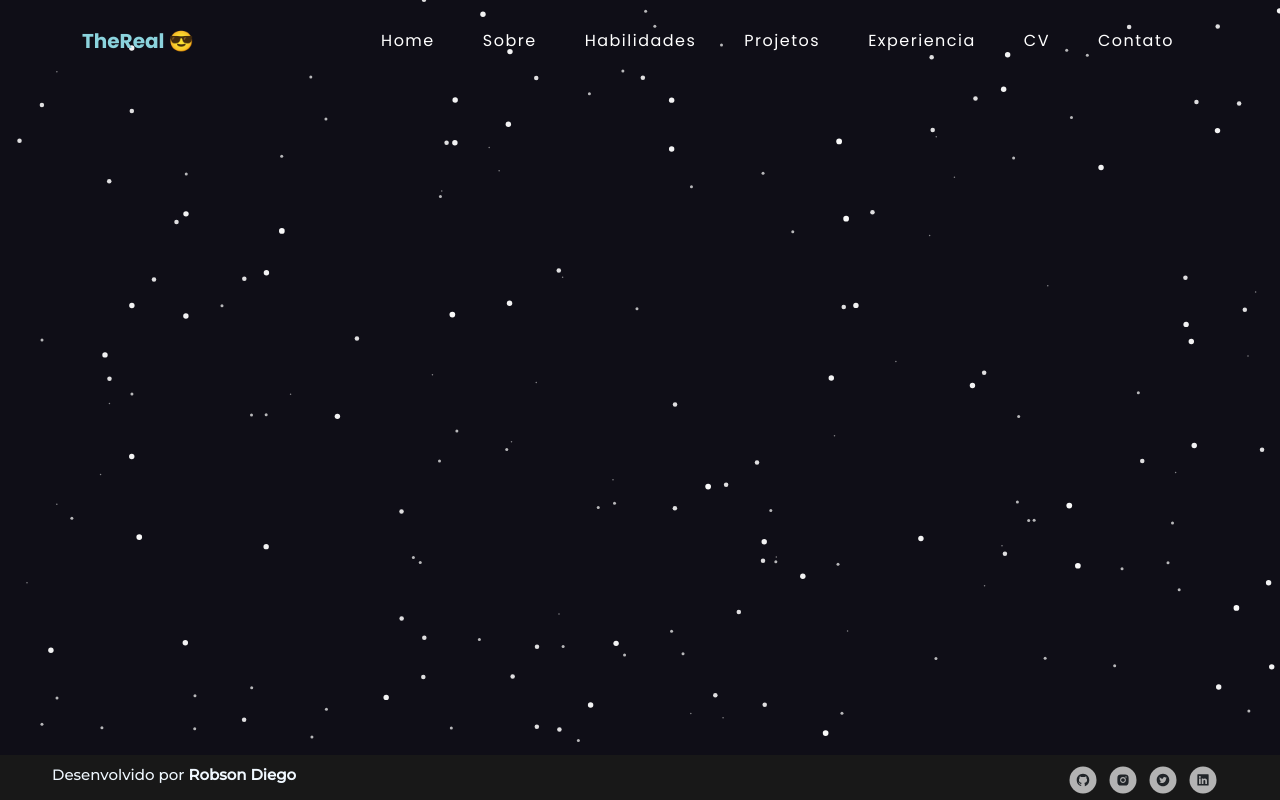
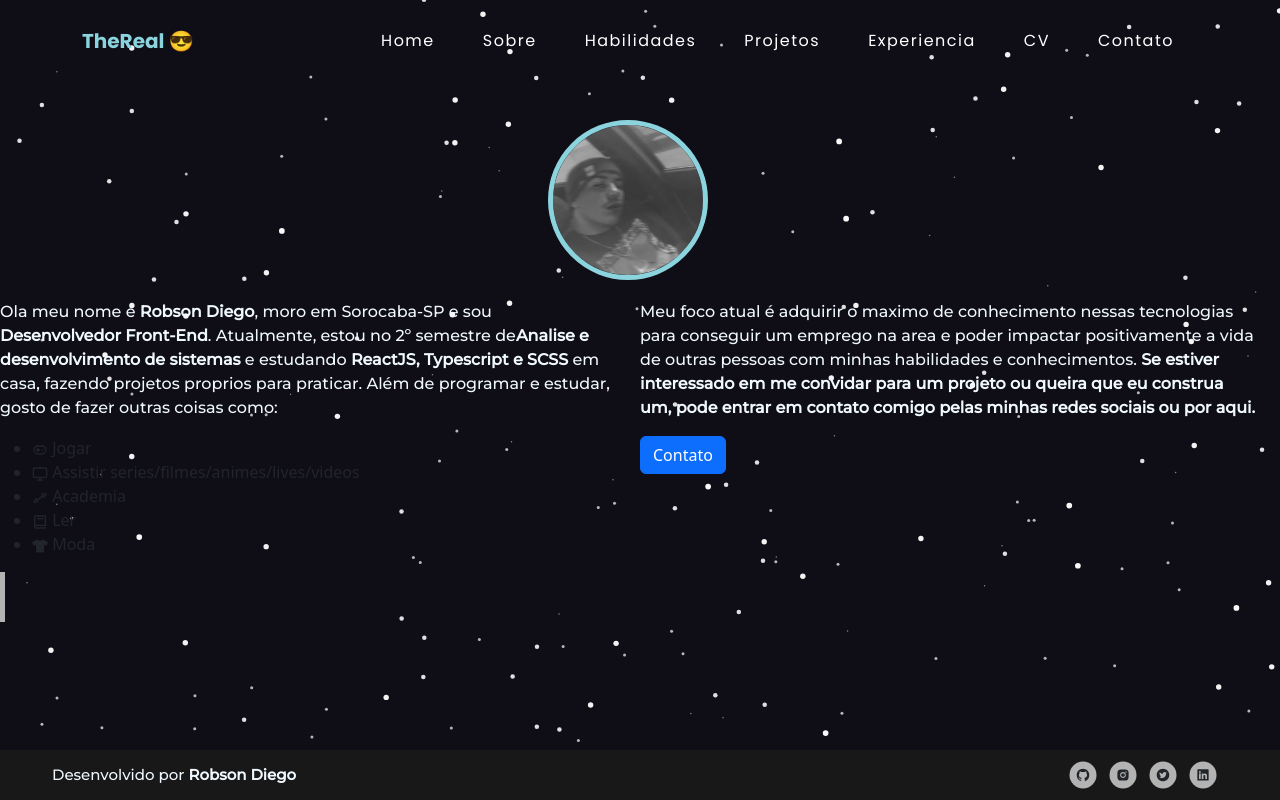
Before and after one commit to TheRealsz/Portfolio, a React (Create React App) app: page /Sobre in a window 1280 px wide. Built offline with nearby package versions, Linux system fonts and the light colour scheme.

Commit message:
Adicionando conteudo a pagina de sobre

```diff
--- a/src/App.tsx
+++ b/src/App.tsx
@@ -19,7 +19,7 @@ import 'bootstrap/dist/css/bootstrap.min.css';
 // ButtonHTMLAtributtes como props, ver alguma forma de utilizar isso na aplicacao
 // Arrumar as cores
 // Ver se em algum momento irei precisar de usar o useState/useEffect/Contexts (Provavelmente nao)
-
+// Add componente que muda idioma dos textos para ingles (chamar atencao de recrutadores gringos)
 function App() {
   return (
     <BrowserRouter>
--- a/src/pages/Contato.tsx
+++ b/src/pages/Contato.tsx
@@ -1,5 +1,6 @@
 import Particle from "../components/Particle"
 
+// Colocar redes sociais aqui tambem
 export function Contato(){
     return(
         <Particle/>
--- a/src/pages/Experiencia.tsx
+++ b/src/pages/Experiencia.tsx
@@ -1,5 +1,6 @@
 import Particle from "../components/Particle";
 
+// Falar que estou disp pra emprego ou pra algum projeto para trabalhar junto ou um trabalho para fazer so
 export function Experiencia(){
     return(
         <Particle/>
--- a/src/pages/Habilidades.tsx
+++ b/src/pages/Habilidades.tsx
@@ -1,5 +1,6 @@
 import Particle from "../components/Particle";
 
+// Skills e ferramentas que uso + dias que codei API GITHUB
 export function Habilidades(){
     return(
         <Particle/>
--- a/src/pages/Home.tsx
+++ b/src/pages/Home.tsx
@@ -4,6 +4,7 @@ import Typewriter from 'typewriter-effect'
 import { useNavigate } from "react-router-dom"
 import mainHome from '../assets/mainHome.png'
 import '../styles/home.scss'
+
 
 export function Home(){
 
@@ -15,7 +16,7 @@ export function Home(){
 
     return(
         <section>
-            <Container fluid id="home">
+            <Container fluid id="defaultContainer">
                 <Particle/>
                 <Container className="main-content-home">
                     <Row className="mainRowHome">
--- a/src/pages/Sobre.tsx
+++ b/src/pages/Sobre.tsx
@@ -1,8 +1,56 @@
 import Particle from "../components/Particle";
+import Foto from "../assets/foto.jpeg"
+import { Container, Row, Col, Button } from "react-bootstrap"
+import '../styles/about.scss'
+import {BiJoystickAlt, BiBook} from 'react-icons/bi'
+import {FiMonitor} from 'react-icons/fi'
+import {FaTshirt} from 'react-icons/fa'
+import {CgGym} from 'react-icons/cg'
 
-// Se ficar muito grande, tranferir algumas coisas para o Home para introduzir brevemente
+// Nome, o que sou e o que faço atualmente, no que estou focado/tenho interesse, onde pode me encontrar, de onde sou e oq gosto de fazer alem de programar, objetivos
+
+// Se ficar muito grande, tranferir algumas coisas para o Home para introduzir brevemente, de inicio, tentar juntar o que tem no home e no about desse https://soumyajit.vercel.app/about
+// falando sobre o que sei, areas de interesse e no que faço
 export function Sobre(){
     return(
-        <Particle/>
+        <section>
+            <Container fluid id="defaultContainer">
+                <Particle/>
+                <Row className="imgRow">
+                    <img src={Foto} alt="Foto minha" />
+                </Row>
+                <Row className="contentRow">
+                    <Col md={6}>
+                        <p>Ola meu nome é <strong>Robson Diego</strong>, moro em Sorocaba-SP e sou <strong>Desenvolvedor Front-End</strong>. Atualmente, estou no 2º semestre de
+                        <strong>Analise e desenvolvimento de sistemas</strong> e estudando <strong>ReactJS, Typescript e SCSS</strong> em casa, fazendo projetos proprios para praticar.
+                        Além de programar e estudar, gosto de fazer outras coisas como:</p>
+                        <ul>
+                            <li>
+                                <BiJoystickAlt /> Jogar
+                            </li>
+                            <li>
+                                <FiMonitor /> Assistir series/filmes/animes/lives/videos
+                            </li>
+                            <li>
+                                <CgGym/> Academia
+                            </li>
+                            <li>
+                                <BiBook/> Ler
+                            </li>
+                            <li>
+                                <FaTshirt/> Moda
+                            </li>
+                        </ul>
+                        <div className="divider"></div>
+                    </Col>
+                    <Col md={6}>
+                        <p>Meu foco atual é adquirir o maximo de conhecimento nessas tecnologias para conseguir um emprego na area e poder impactar positivamente
+                        a vida de outras pessoas com minhas habilidades e conhecimentos. <strong>Se estiver interessado em me convidar para um projeto ou queira
+                        que eu construa um, pode entrar em contato comigo pelas minhas redes sociais ou por aqui.</strong></p>
+                        <Button>Contato</Button>
+                    </Col>
+                </Row>
+            </Container>
+        </section>
     )
 }
--- /dev/null
+++ b/src/styles/about.scss
@@ -0,0 +1,43 @@
+
+.imgRow{
+    width: 100%;
+    height: 200px;
+    margin: 0px 0px;
+    justify-content: center;
+    align-items: center;
+
+    img{
+        width: 150px !important;
+        height: 150px !important;
+        position: relative;
+        z-index: 999;
+        border-radius: 50%;
+        outline: 5px solid #8bd3dd;
+        padding: 0px 0px !important;
+        transition: 0.5s;
+
+        &:hover{
+            transform: scale(1.05);
+            box-shadow: 0 0 10px #8bd3dd, 0 0 20px #8bd3dd, 0 0 30px #8bd3dd;
+        }
+    }
+}
+
+.contentRow{
+    margin: 50px 300px;
+    width: 100%;
+    height: auto;
+
+    .divider{
+        content: '';
+        height: 50px;
+        width: 5px;
+        background: #b3b3b3;
+        position: relative;
+        z-index: 999;
+    }
+}
+p, li, Button{
+    position: relative;
+    z-index: 999;
+}
--- a/src/styles/footer.scss
+++ b/src/styles/footer.scss
@@ -14,6 +14,9 @@
         color: #ffff;
         font: 500 15px 'Montserrat', sans-serif;
 
+        >p {
+            padding-top: 5px;
+
             .strong-name{
                 cursor: pointer;
                 transition: .5s;
@@ -21,6 +24,7 @@
 
                 &:hover{
                     color: #8bd3dd ;
+                }
             }
         }
     }
--- a/src/styles/global.scss
+++ b/src/styles/global.scss
@@ -12,3 +12,20 @@ body{
 body, input, button, textarea{
     font: 400 16px 'Poppins', sans-serif;
 }
+
+#defaultContainer{
+    width: 100%;
+    height: 100%;
+    padding: 0 0;
+    margin: 100px 0px;
+    position: fixed;
+    z-index: 999;
+
+    #tsparticles{
+        position: fixed !important;
+        background-repeat: no-repeat !important;
+        background-size: cover !important;
+        width: 100%;
+        height: 100%;
+    }
+}
--- a/src/styles/home.scss
+++ b/src/styles/home.scss
@@ -2,32 +2,18 @@
     box-sizing: border-box;
 }
 
-h1, p {
+h1,
+p {
     font-family: 'Montserrat', sans-serif;
     color: aliceblue;
 }
 
-h1{
+h1 {
     font-size: 50px !important;
 }
 
-#home{
-    width: 100%;
-    height: 100%;
-    padding: 0 0;
-    margin: 150px 0px;
-    position: fixed;
-    z-index: 999;
 
-    #tsparticles{
-        position: fixed !important;
-        background-repeat: no-repeat !important;
-        background-size: cover !important;
-        width: 100%;
-        height: 100%;
-    }
-
-    .main-content-home{
+.main-content-home {
     height: 500px;
     animation: homeAnimation 2s backwards;
 
@@ -37,37 +23,37 @@ h1{
             opacity: 0;
         }
 
-            50%{
+        50% {
             transform: translateY(-30px);
             opacity: 1;
         }
 
-            100%{
+        100% {
             transform: translateY(0px);
         }
 
     }
 
-        &>*{
+    &>* {
         position: absolute;
         z-index: 9999;
     }
 
-        .left-content{
+    .left-content {
         margin-top: 200px;
 
         .name_span {
-                background: -webkit-linear-gradient(135deg, #8bd3dd 0%,#08b699 100%);
+            background: -webkit-linear-gradient(135deg, #8bd3dd 0%, #08b699 100%);
             -webkit-background-clip: text;
             -webkit-text-fill-color: transparent;
         }
 
-            .Typewriter{
+        .Typewriter {
             width: 700px;
             color: #8bd3dd;
         }
 
-            .buttonSobre{
+        .buttonSobre {
             letter-spacing: 1.2px;
             font-weight: bold;
             margin-top: 15px;
@@ -77,7 +63,7 @@ h1{
             color: #dddcdc;
             border-style: none;
 
-                &:hover{
+            &:hover {
                 color: #fff;
                 background: #0f4b7c;
                 box-shadow: 0 0 10px #0f4b7c, 0 0 40px #0f4b7c, 0 0 80px #0f4b7c;
@@ -95,4 +81,3 @@ h1{
         margin-top: 120px;
     }
 }
-}
--- a/src/styles/navbar.scss
+++ b/src/styles/navbar.scss
@@ -32,7 +32,6 @@
 .icon-nav{
     font: 900 25px "Poppins", sans-serif;
     color: #8bd3dd !important;
-    z-index: 9999 !important;
     transition: 0.5s;
 
     &:hover {
```
Also changed, not shown: src/assets/foto.jpeg (renamed from src/assets/mainHome2.jpeg). Lines whose indentation alone changed are shown as unchanged.
